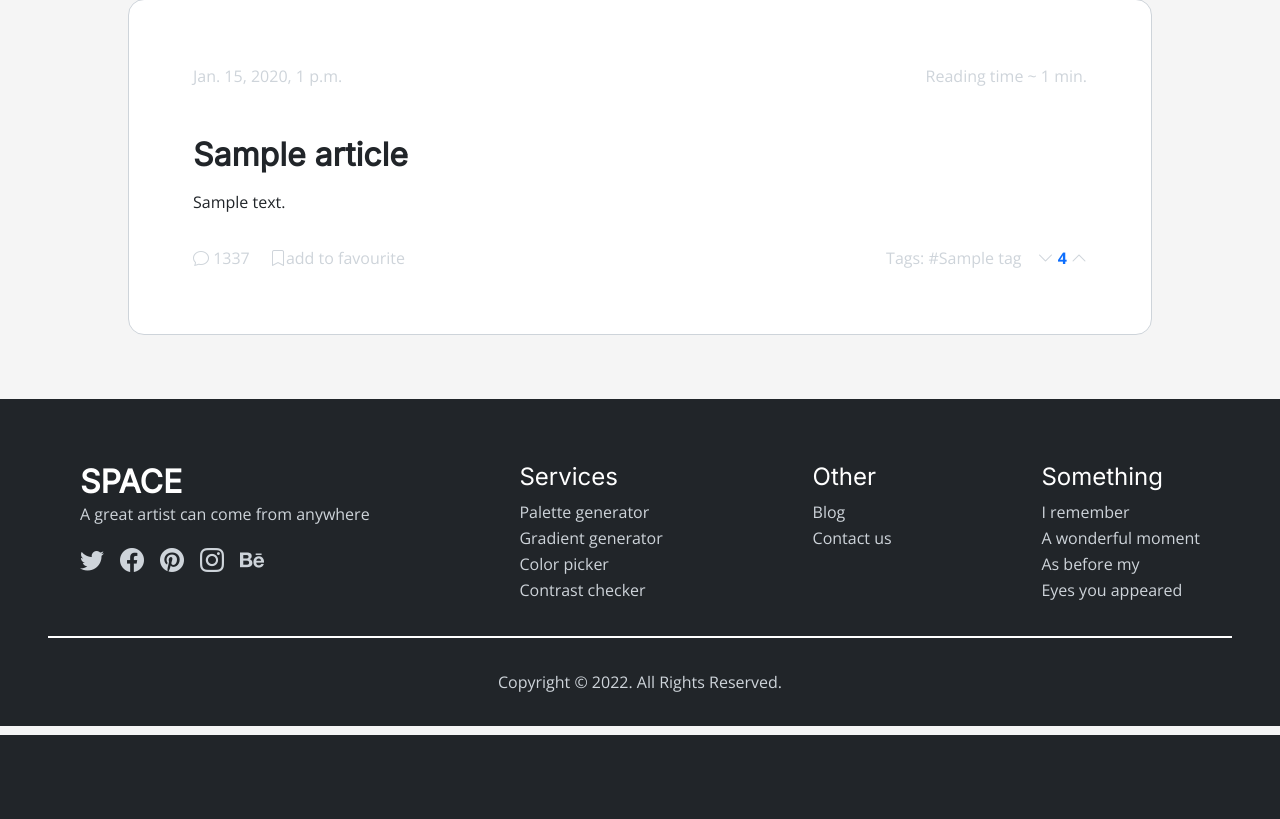
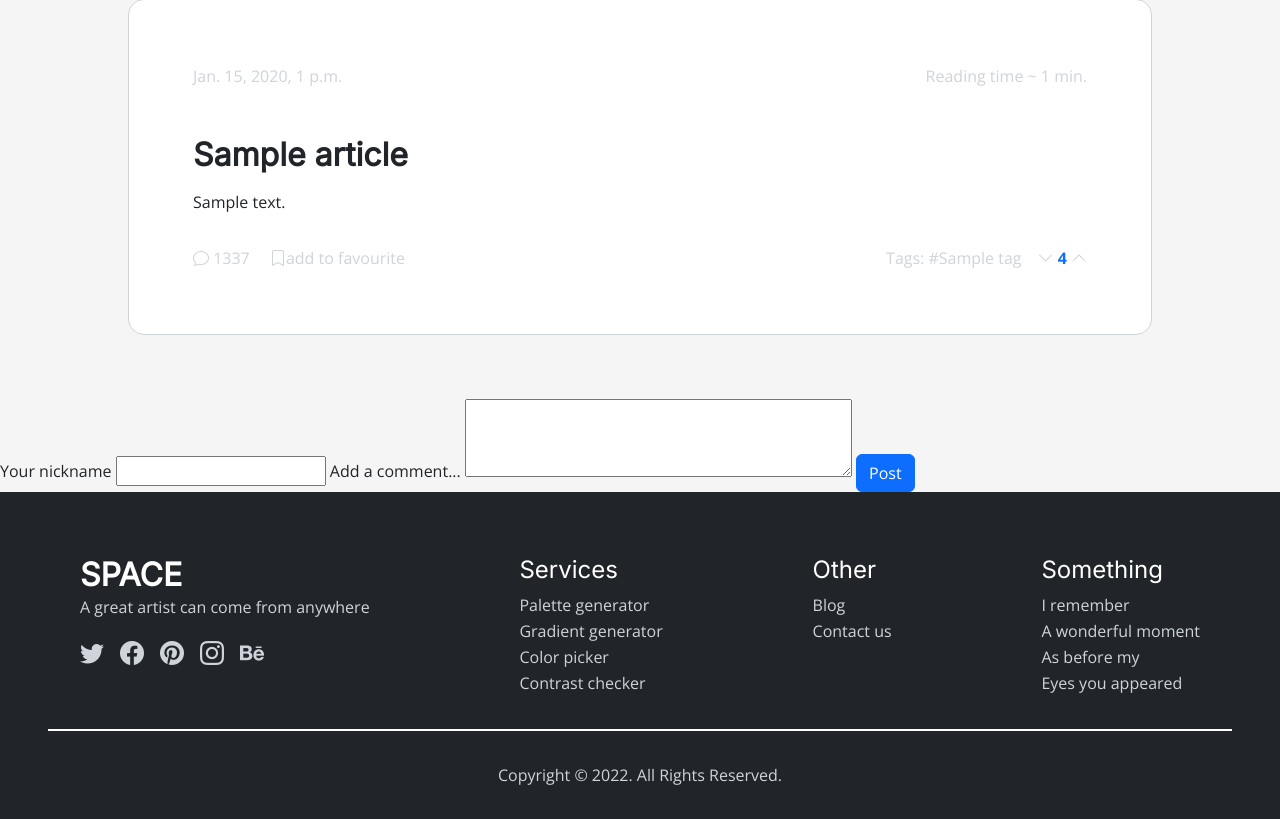
Before and after one commit to r4nd0lph-c/space, a Django app: the page made by space/main/forms.py in a window 1280 px wide. Shown: the part 65-884 px from the top of the page. Before the commit the page ends 800 px from the top, so only its background shows below. Run offline with Django 4.2, Linux system fonts and the light colour scheme; tables that the repository leaves empty hold one stand-in row (Sample ...); some libraries are stand-ins or nearby versions.

Commit message:
added opportunity to add comments

```diff
--- /dev/null
+++ b/space/main/forms.py
@@ -0,0 +1,23 @@
+from django import forms
+
+
+class CommentForm(forms.Form):
+    nickname = forms.CharField(label="Your nickname",
+                               widget=forms.TextInput(
+                                   attrs={
+                                   }
+                               ))
+
+    content = forms.CharField(label="Add a comment...",
+                              widget=forms.Textarea(
+                                  attrs={
+                                      "rows": "3"
+                                  }
+                              ))
+
+    article_slug = forms.CharField(label="Article slug",
+                                   max_length=255,
+                                   widget=forms.TextInput(
+                                       attrs={
+                                       }
+                                   ))
--- a/space/main/templates/main/article.html
+++ b/space/main/templates/main/article.html
@@ -33,6 +33,32 @@
             </div>
         </div>
         <!-- Articles END -->
+
+        <!-- Comments START -->
+        <div id="block_comments">
+            <div id="section_add">
+                <form method="post" action="{% url 'article_form' %}" name="add_comm_form">
+                    {% csrf_token %}
+                    {{ form.nickname.label }}
+                    {{ form.nickname }}
+
+                    {{ form.content.label }}
+                    {{ form.content }}
+
+                    {{ form.article_slug.as_hidden }}
+                    <button class="btn btn-primary" type="submit">Post</button>
+                    <script>
+                        var hidden_slug_field = document.getElementById("id_article_slug");
+                        hidden_slug_field.value = "{{ article.slug }}";
+                    </script>
+                </form>
+            </div>
+
+            <div id="section_view">
+
+            </div>
+        </div>
+        <!-- Comments END -->
     </main>
 
     <script src="{% static 'main/js/blog_post_cookies.js' %}"></script>
--- a/space/main/urls.py
+++ b/space/main/urls.py
@@ -8,6 +8,7 @@ urlpatterns = [
     path('services/', ServicesView.as_view(), name='services'),
     path('blog/', BlogListView.as_view(), name='blog'),
     path('blog/article/<slug:article_slug>/', ArticleDetailView.as_view(), name='article'),
+    path('blog/article/form', ArticleFormView.as_view(), name='article_form'),
     path('add_rating/', add_rating, name="add_rating"),
     path('remove_rating/', remove_rating, name="remove_rating"),
     path('blog/add_rating/', add_rating, name="add_rating_blog"),
--- a/space/main/views.py
+++ b/space/main/views.py
@@ -2,11 +2,14 @@ from datetime import date, timedelta
 
 from django.http import HttpResponseNotFound
 from django.shortcuts import get_object_or_404
+from django.urls import reverse_lazy
 from django.views.decorators.csrf import csrf_exempt
 from django.views.generic import TemplateView, ListView, DetailView
 from django.http import JsonResponse
+from django.views.generic.edit import FormView
 
 from .models import *
+from .forms import *
 from .services import color_clusters
 
 from bs4 import BeautifulSoup
@@ -157,8 +160,29 @@ class ArticleDetailView(DetailView):
     def get_context_data(self, **kwargs):
         context = super().get_context_data(**kwargs)
         context['title'] = 'Article | SPACE'
+        context['form'] = CommentForm
+        return context
 
-        return context
+
+class ArticleFormView(FormView):
+    """
+    CBV for the Article Form representation
+    """
+
+    form_class = CommentForm
+
+    def form_valid(self, form):
+        article = Article.objects.get(slug=self.request.POST['article_slug'])
+        comment = Comment(
+            article_id=article.id,
+            nickname=self.request.POST['nickname'],
+            content=self.request.POST['content']
+        )
+        comment.save()
+        return super(ArticleFormView, self).form_valid(form)
+
+    def get_success_url(self):
+        return reverse_lazy('article', kwargs={'article_slug': self.request.POST['article_slug']}) + "#section_view"
 
 
 @csrf_exempt
```
